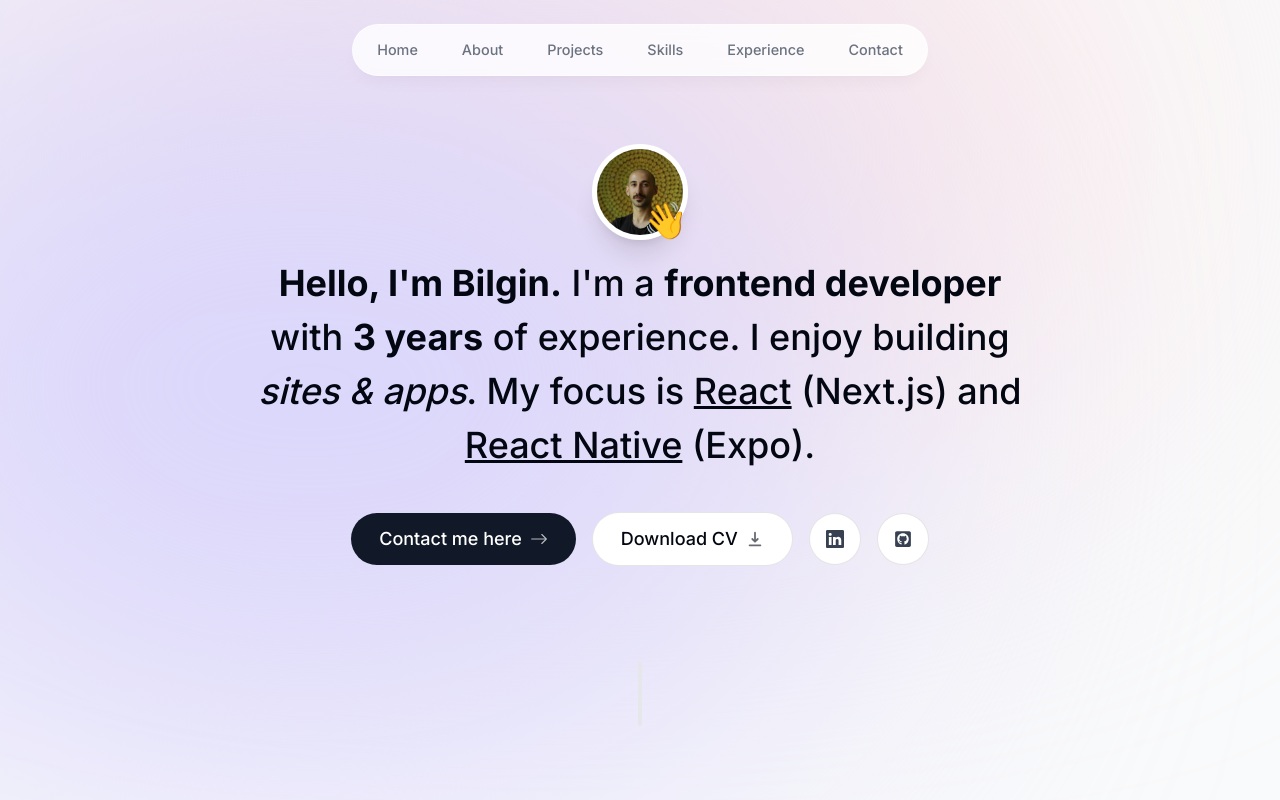
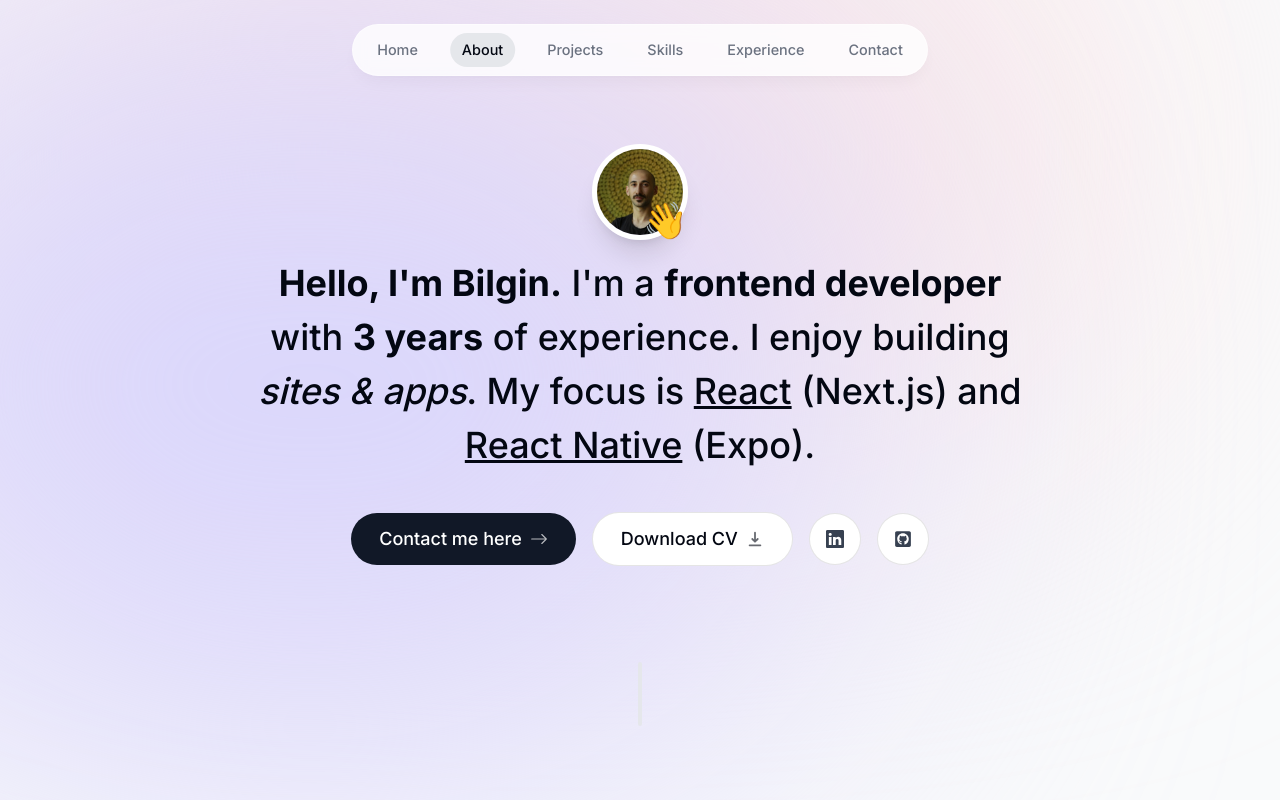
Before and after one commit to bbilginerdem/my-portfolio, a Next.js app: page / in a window 1280 px wide. Shown: the top 800 px of the page. Built offline with nearby package versions, Linux system fonts and the light colour scheme.

Commit message:
context added for header state changes to follow

```diff
--- a/app/layout.tsx
+++ b/app/layout.tsx
@@ -1,6 +1,7 @@
 import Header from '@/components/Header'
 import './globals.css'
 import { Inter } from 'next/font/google'
+import ActiveSectionContextProvider from '@/context/ActiveSectionContextProvider'
 
 const inter = Inter({ subsets: ['latin'] })
 
@@ -19,8 +20,10 @@
       <body className={`${inter.className} bg-gray-50 text-gray-950 relative pt-28 sm:pt-36`}>
         <div className="-z-10 bg-[#fbe2e3] absolute top-[-6rem] right-[11rem] h-[31.25rem] w-[31.25rem] rounded-full blur-[10rem] sm:w-[68.75rem]"></div>
         <div className="bg-[#dbd7fb] absolute top-[-1rem] left-[-35rem] h-[50rem] w-[31.25rem] rounded-full -z-10 sm:w-[68.75rem] blur-[10rem] md:left-[-33rem] lg:left-[-28rem] xl:left-[-15rem] 2xl:left-[-5rem]"></div>
-        <Header />
-        {children}
+        <ActiveSectionContextProvider>
+          <Header />
+          {children}
+        </ActiveSectionContextProvider>
       </body>
     </html>
   )
--- a/components/About.tsx
+++ b/components/About.tsx
@@ -3,14 +3,23 @@
 import React from "react";
 import SectionHeading from "@/components/SectionHeader";
 import { motion } from "framer-motion";
-// import { useSectionInView } from "@/lib/hooks";
+import { useInView } from "react-intersection-observer";
+import { useActiveSectionContext } from "@/context/ActiveSectionContextProvider";
 
 export default function About() {
-  // const { ref } = useSectionInView("About");
+  const { ref, inView } = useInView();
+  const { setActiveSection } = useActiveSectionContext()
+  console.log("🚀 ~ file: About.tsx:10 ~ About ~ inView:", inView)
+
+  if (inView) {
+    setActiveSection("About")
+  }
+
+
 
   return (
     <motion.section
-      // ref={ref}
+      ref={ref}
       className="mb-28 max-w-[45rem] text-center leading-8 sm:mb-40 scroll-mt-28"
       initial={{ opacity: 0, y: 100 }}
       animate={{ opacity: 1, y: 0 }}
--- a/components/Header.tsx
+++ b/components/Header.tsx
@@ -1,13 +1,13 @@
 "use client"
 
-import React, { useState } from 'react'
 import { motion } from "framer-motion"
 import { links } from '@/lib/data'
 import Link from 'next/link'
-import clsx from ''
+import clsx from 'clsx'
+import { useActiveSectionContext } from '@/context/ActiveSectionContextProvider'
 
 function Header() {
-  const [activeSection, setActiveSection] = useState("Home")
+  const { activeSection, setActiveSection } = useActiveSectionContext()
 
   return (
     <header className="z-[999] relative">
@@ -16,9 +16,10 @@
       <nav className="flex fixed top-[0.15rem] left-1/2 h-12 -translate-x-1/2 py-2 sm:top-[1.7rem] sm:h-[initial] sm:py-0">
         <ul className="flex w-[22rem] flex-wrap items-center justify-center gap-y-1 text-[0.9rem] font-medium text-gray-500 sm:w-[initial] sm:flex-nowrap sm:gap-5">
           {links.map(link => (
-            <motion.li className="h-3/4 flex items-center justify-center" key={link.hash} initial={{ y: -100, opacity: 0 }} animate={{ y: 0, opacity: 1 }}>
-              <Link className="flex w-full items-center justify-center px-3 py-3 hover:text-gray-950 transition" href={link.hash}>
+            <motion.li className="h-3/4 flex items-center justify-center relative" key={link.hash} initial={{ y: -100, opacity: 0 }} animate={{ y: 0, opacity: 1 }}>
+              <Link className={clsx("flex w-full items-center justify-center px-3 py-3 hover:text-gray-950 transition", { "text-gray-950": activeSection === link.name })} href={link.hash} onClick={() => setActiveSection(link.name)}>
                 {link.name}
+                {link.name === activeSection && <motion.span className="bg-gray-200 rounded-full absolute inset-0 -z-10" layoutId="activeSection" transition={{ type: "tween", stiffness: 360, damping: 40 }}></motion.span>}
               </Link>
             </motion.li>
           ))}
--- /dev/null
+++ b/context/ActiveSectionContextProvider.tsx
@@ -0,0 +1,33 @@
+"use client"
+
+import React, { useState, createContext, useContext } from 'react'
+import { links } from "@/lib/data"
+
+type SectionName = typeof links[number]["name"]
+
+type ActiveSectionContextProviderProps = {
+  children: React.ReactNode
+}
+
+type ActiveSectionContextType = {
+  activeSection: SectionName
+  setActiveSection: React.Dispatch<React.SetStateAction<SectionName>>
+}
+
+export const ActiveSectionContext = createContext<ActiveSectionContextType | null>(null)
+
+export default function ActiveSectionContextProvider({ children }: ActiveSectionContextProviderProps) {
+  const [activeSection, setActiveSection] = useState<SectionName>("Home")
+
+  return <ActiveSectionContext.Provider value={{ activeSection, setActiveSection }}>{children}</ActiveSectionContext.Provider>
+}
+
+export function useActiveSectionContext() {
+  const context = useContext(ActiveSectionContext)
+
+  if (!context) {
+    throw new Error("useActiveSectionContext must be used within a ActiveSectionContextProvider")
+  }
+
+  return context
+}
--- a/package.json
+++ b/package.json
@@ -13,6 +13,7 @@
     "@types/react": "18.2.28",
     "@types/react-dom": "18.2.13",
     "autoprefixer": "10.4.16",
+    "clsx": "^2.0.0",
     "eslint": "8.51.0",
     "eslint-config-next": "13.5.4",
     "framer-motion": "^10.16.4",
@@ -21,6 +22,7 @@
     "react": "18.2.0",
     "react-dom": "18.2.0",
     "react-icons": "^4.11.0",
+    "react-intersection-observer": "^9.5.2",
     "tailwindcss": "3.3.3",
     "typescript": "5.2.2"
   },
```
Also changed, not shown: 1 other file (tests, documents, lock files or other folders).
